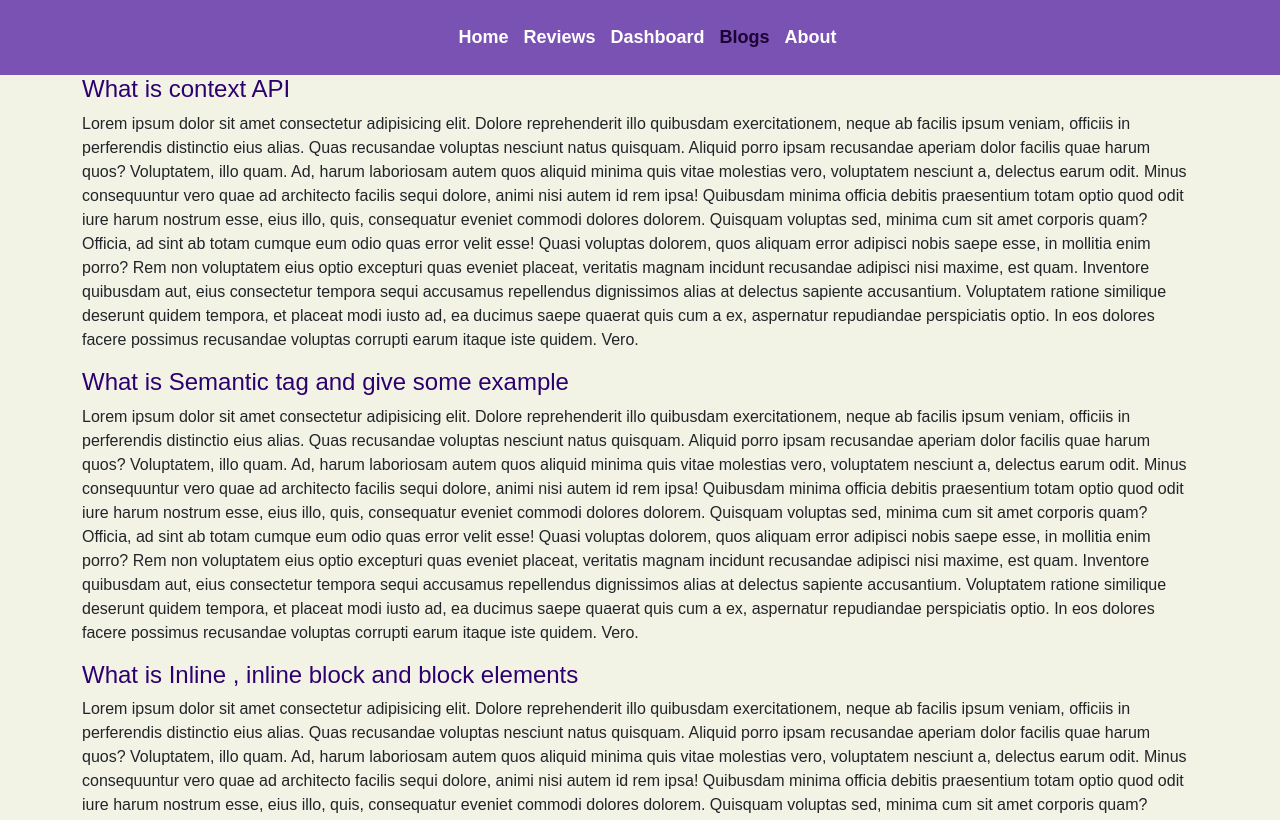
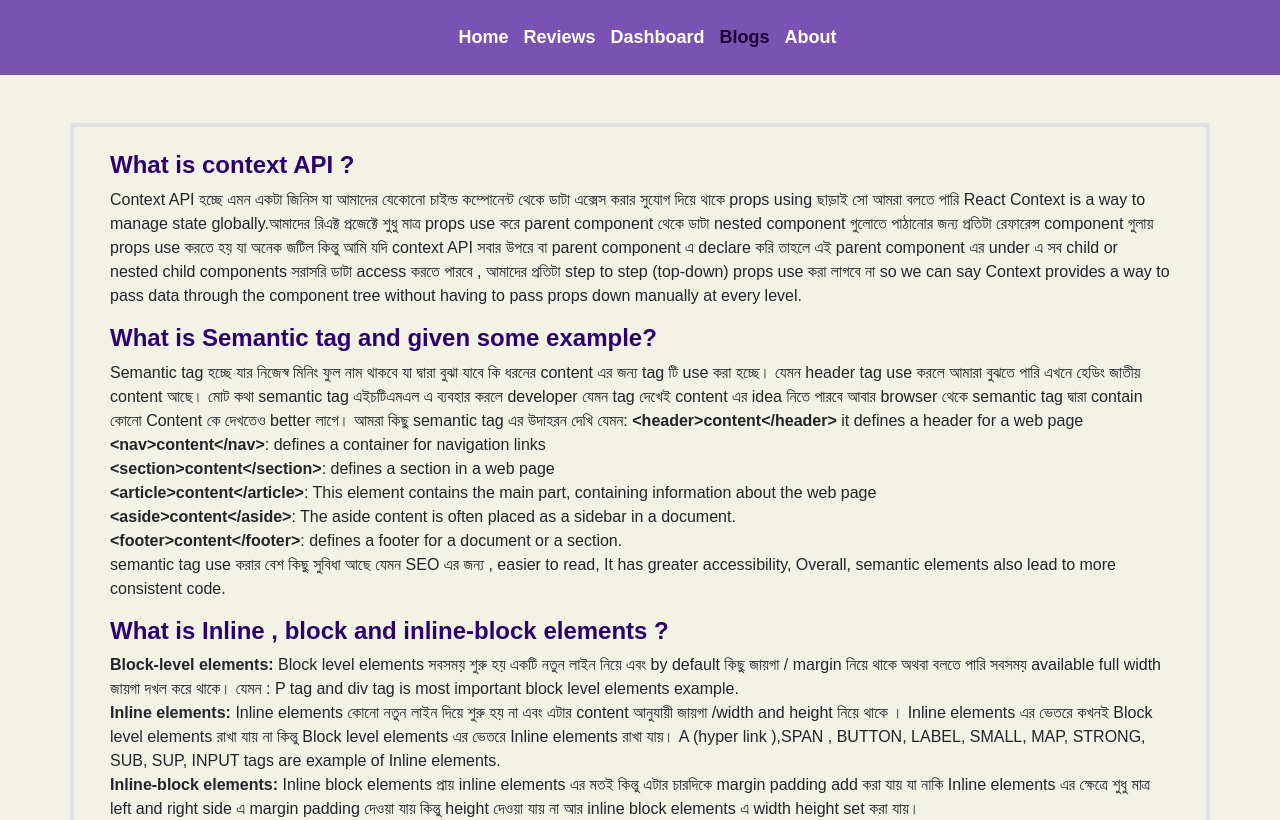
Before and after one commit to provashish95/Television-Analyser, a React (Create React App) app: page /blogs in a window 1280 px wide. Shown: the top 820 px of the page. Built offline with nearby package versions, Linux system fonts and the light colour scheme.

Commit message:
complete blogs pages

```diff
--- a/src/components/Blogs/Blogs.js
+++ b/src/components/Blogs/Blogs.js
@@ -3,20 +3,30 @@ import './Blogs.css';
 import '../Home/Home.css';
 
 const Blogs = () => {
+    const header = "<header>content</header>";
+    const nav = "<nav>content</nav>";
+    const section = "<section>content</section>";
+    const article = "<article>content</article>";
+    const footer = "<footer>content</footer>";
+    const aside = "<aside>content</aside>";
     return (
         <div className="container">
-            <div className="row">
+            <div className="row mt-5 border border-4 p-4">
                 <div className="col-12">
-                    <h4 className='text-style '>What is context API </h4>
-                    <p>Lorem ipsum dolor sit amet consectetur adipisicing elit. Dolore reprehenderit illo quibusdam exercitationem, neque ab facilis ipsum veniam, officiis in perferendis distinctio eius alias. Quas recusandae voluptas nesciunt natus quisquam. Aliquid porro ipsam recusandae aperiam dolor facilis quae harum quos? Voluptatem, illo quam. Ad, harum laboriosam autem quos aliquid minima quis vitae molestias vero, voluptatem nesciunt a, delectus earum odit. Minus consequuntur vero quae ad architecto facilis sequi dolore, animi nisi autem id rem ipsa! Quibusdam minima officia debitis praesentium totam optio quod odit iure harum nostrum esse, eius illo, quis, consequatur eveniet commodi dolores dolorem. Quisquam voluptas sed, minima cum sit amet corporis quam? Officia, ad sint ab totam cumque eum odio quas error velit esse! Quasi voluptas dolorem, quos aliquam error adipisci nobis saepe esse, in mollitia enim porro? Rem non voluptatem eius optio excepturi quas eveniet placeat, veritatis magnam incidunt recusandae adipisci nisi maxime, est quam. Inventore quibusdam aut, eius consectetur tempora sequi accusamus repellendus dignissimos alias at delectus sapiente accusantium. Voluptatem ratione similique deserunt quidem tempora, et placeat modi iusto ad, ea ducimus saepe quaerat quis cum a ex, aspernatur repudiandae perspiciatis optio. In eos dolores facere possimus recusandae voluptas corrupti earum itaque iste quidem. Vero.</p>
+                    <h4 className='text-style fw-bold'>What is context API ?</h4>
+                    <p>Context API হচ্ছে এমন একটা জিনিস যা আমাদের যেকোনো চাইল্ড কম্পোনেন্ট থেকে ডাটা এক্সেস করার সুযোগ দিয়ে থাকে props using ছাড়াই সো আমরা বলতে পারি React Context is a way to manage state globally.আমাদের রিএক্ট প্রজেক্টে শুধু মাত্র props use করে parent component থেকে ডাটা nested component গুলোতে পাঠানোর জন্য প্রতিটা রেফারেন্স component গুলায় props use করতে হয় যা অনেক জটিল কিন্তু আমি যদি context API সবার উপরে বা parent  component এ declare করি তাহলে এই parent component এর under এ সব child or nested child components সরাসরি ডাটা access করতে পারবে , আমাদের প্রতিটা step to step (top-down) props use করা লাগবে না so we can say Context provides a way to pass data through the component tree without having to pass props down manually at every level. </p>
                 </div>
                 <div className="col-12">
-                    <h4 className='text-style '>What is Semantic tag and give some example </h4>
-                    <p>Lorem ipsum dolor sit amet consectetur adipisicing elit. Dolore reprehenderit illo quibusdam exercitationem, neque ab facilis ipsum veniam, officiis in perferendis distinctio eius alias. Quas recusandae voluptas nesciunt natus quisquam. Aliquid porro ipsam recusandae aperiam dolor facilis quae harum quos? Voluptatem, illo quam. Ad, harum laboriosam autem quos aliquid minima quis vitae molestias vero, voluptatem nesciunt a, delectus earum odit. Minus consequuntur vero quae ad architecto facilis sequi dolore, animi nisi autem id rem ipsa! Quibusdam minima officia debitis praesentium totam optio quod odit iure harum nostrum esse, eius illo, quis, consequatur eveniet commodi dolores dolorem. Quisquam voluptas sed, minima cum sit amet corporis quam? Officia, ad sint ab totam cumque eum odio quas error velit esse! Quasi voluptas dolorem, quos aliquam error adipisci nobis saepe esse, in mollitia enim porro? Rem non voluptatem eius optio excepturi quas eveniet placeat, veritatis magnam incidunt recusandae adipisci nisi maxime, est quam. Inventore quibusdam aut, eius consectetur tempora sequi accusamus repellendus dignissimos alias at delectus sapiente accusantium. Voluptatem ratione similique deserunt quidem tempora, et placeat modi iusto ad, ea ducimus saepe quaerat quis cum a ex, aspernatur repudiandae perspiciatis optio. In eos dolores facere possimus recusandae voluptas corrupti earum itaque iste quidem. Vero.</p>
+                    <h4 className='text-style fw-bold'>What is Semantic tag and given some example?</h4>
+                    <p>Semantic tag হচ্ছে যার নিজেস্ব মিনিং ফুল নাম থাকবে যা দ্বারা বুঝা যাবে কি ধরনের content এর জন্য tag টি use করা হচ্ছে। যেমন header tag use করলে আমারা বুঝতে পারি এখনে হেডিং জাতীয় content আছে। মোট কথা semantic tag এইচটিএমএল এ ব্যবহার করলে developer যেমন tag দেখেই content এর idea নিতে পারবে আবার browser থেকে semantic tag দ্বারা contain কোনো Content কে দেখতেও better লাগে। আমরা কিছু semantic tag  এর উদাহরন দেখি যেমন:  <b>{header}</b> it defines a header for a web page<br /> <b>{nav}</b>: defines a container for navigation links <br /> <b>{section}</b>: defines a section in a web page<br /> <b>{article}</b>: This element contains the main part, containing information about the web page <br /> <b> {aside}</b>:  The aside content is often placed as a sidebar in a document.<br />
+                        <b>{footer}</b>: defines a footer for a document or a section.<br />
+                        semantic tag use করার বেশ কিছু সুবিধা আছে যেমন SEO এর জন্য , easier to read, It has greater accessibility, Overall, semantic elements also lead to more consistent code.
+
+                    </p>
                 </div>
                 <div className="col-12">
-                    <h4 className='text-style '>What is Inline , inline block and block elements </h4>
-                    <p>Lorem ipsum dolor sit amet consectetur adipisicing elit. Dolore reprehenderit illo quibusdam exercitationem, neque ab facilis ipsum veniam, officiis in perferendis distinctio eius alias. Quas recusandae voluptas nesciunt natus quisquam. Aliquid porro ipsam recusandae aperiam dolor facilis quae harum quos? Voluptatem, illo quam. Ad, harum laboriosam autem quos aliquid minima quis vitae molestias vero, voluptatem nesciunt a, delectus earum odit. Minus consequuntur vero quae ad architecto facilis sequi dolore, animi nisi autem id rem ipsa! Quibusdam minima officia debitis praesentium totam optio quod odit iure harum nostrum esse, eius illo, quis, consequatur eveniet commodi dolores dolorem. Quisquam voluptas sed, minima cum sit amet corporis quam? Officia, ad sint ab totam cumque eum odio quas error velit esse! Quasi voluptas dolorem, quos aliquam error adipisci nobis saepe esse, in mollitia enim porro? Rem non voluptatem eius optio excepturi quas eveniet placeat, veritatis magnam incidunt recusandae adipisci nisi maxime, est quam. Inventore quibusdam aut, eius consectetur tempora sequi accusamus repellendus dignissimos alias at delectus sapiente accusantium. Voluptatem ratione similique deserunt quidem tempora, et placeat modi iusto ad, ea ducimus saepe quaerat quis cum a ex, aspernatur repudiandae perspiciatis optio. In eos dolores facere possimus recusandae voluptas corrupti earum itaque iste quidem. Vero.</p>
+                    <h4 className='text-style fw-bold'>What is Inline , block and inline-block elements ?</h4>
+                    <p><b>Block-level elements: </b> Block level elements সবসময় শুরু হয় একটি নতুন লাইন নিয়ে এবং by default কিছু জায়গা / margin নিয়ে থাকে অথবা বলতে পারি সবসময় available full width জায়গা দখল করে থাকে। যেমন : P tag and div tag is most important block level elements example.<br /> <b>Inline elements: </b> Inline elements কোনো নতুন লাইন দিয়ে শুরু হয় না এবং এটার content আনুযায়ী জায়গা /width and height নিয়ে থাকে । Inline elements এর ভেতরে কখনই Block level elements রাখা যায় না কিন্তু Block level elements এর ভেতরে Inline elements রাখা যায়। A (hyper link ),SPAN , BUTTON, LABEL, SMALL, MAP, STRONG, SUB, SUP, INPUT tags are example of Inline elements.<br /> <b>Inline-block elements: </b> Inline block elements প্রায় inline elements এর মতই কিন্তু এটার চারদিকে margin padding add করা যায় যা নাকি Inline elements এর ক্ষেত্রে শুধু মাত্র left and right side এ margin padding দেওয়া যায় কিন্তু height দেওয়া যায় না আর inline block elements এ width height set করা যায়। </p>
                 </div>
             </div>
         </div>
```
